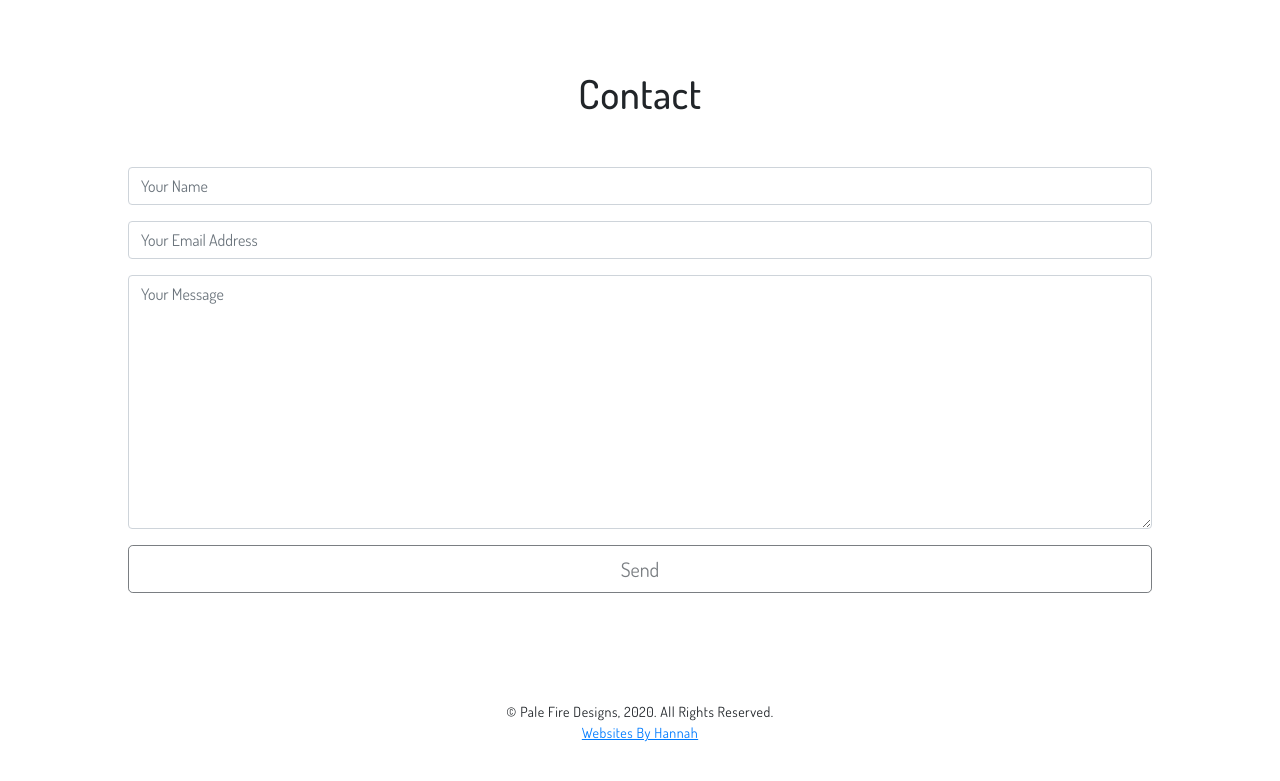
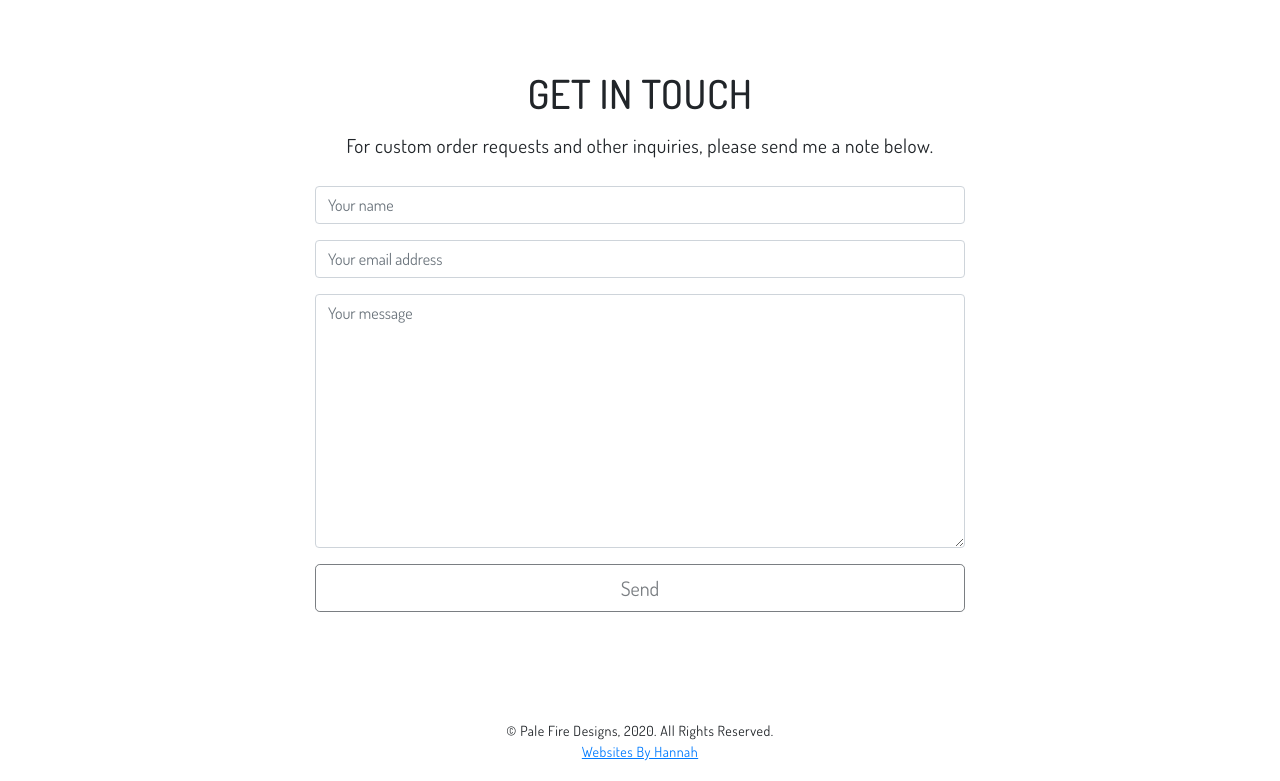
Before and after one commit to HannahStahl/palefiredesigns-new, a React app: page /contact in a window 1280 px wide. Shown: the part 56-837 px from the top of the page. Built offline with nearby package versions, Linux system fonts and the light colour scheme; no server answers.

Commit message:
Styled contact page

```diff
--- a/src/components/About.js
+++ b/src/components/About.js
@@ -4,7 +4,7 @@ import config from '../config';
 
 const About = () => (
   <div>
-    <h1>Meet the Artist: Dale Feuer</h1>
+    <h1>MEET THE ARTIST: DALE FEUER</h1>
     <div className="bio">
       <img src={`${config.publicCloudfrontURL}/palefiredesigns-bio.jpg`} alt="Dale Feuer" />
       {content.bio.map((paragraph) => <p key={paragraph}>{paragraph}</p>)}
--- a/src/components/Checkout.js
+++ b/src/components/Checkout.js
@@ -13,7 +13,7 @@ const Checkout = ({ items, bag, updateBag }) => {
 
   return (
     <div>
-      <h1>Shopping Bag</h1>
+      <h1>SHOPPING BAG</h1>
       {items.length > 0 && (
         bag.length > 0 ? (
           bag.map((item, index) => (
--- a/src/components/Contact.js
+++ b/src/components/Contact.js
@@ -44,20 +44,21 @@ const Contact = () => {
   };
 
   return (
-    <div>
-      <h1>Contact</h1>
+    <div className="contact">
+      <h1>GET IN TOUCH</h1>
+      <p>For custom order requests and other inquiries, please send me a note below.</p>
       <form onSubmit={handleSubmit}>
         <FormGroup controlId="name">
           <FormControl
             type="text"
-            placeholder="Your Name"
+            placeholder="Your name"
             value={name}
             onChange={(e) => updateValue(e, setName)}
           />
         </FormGroup>
         <FormGroup controlId="email">
           <FormControl
-            placeholder="Your Email Address"
+            placeholder="Your email address"
             type="email"
             value={email}
             onChange={(e) => updateValue(e, setEmail)}
@@ -67,7 +68,7 @@ const Contact = () => {
           <FormControl
             rows={10}
             as="textarea"
-            placeholder="Your Message"
+            placeholder="Your message"
             value={message}
             onChange={(e) => updateValue(e, setMessage)}
           />
--- a/src/components/NotFound.js
+++ b/src/components/NotFound.js
@@ -2,7 +2,7 @@ import React from 'react';
 
 const NotFound = () => (
   <div>
-    <h1>Page not found</h1>
+    <h1>PAGE NOT FOUND</h1>
   </div>
 );
 
--- a/src/components/Shop.js
+++ b/src/components/Shop.js
@@ -3,7 +3,7 @@ import config from '../config';
 
 const Shop = ({ items }) => (
   <div>
-    <h1>Shop</h1>
+    <h1>SHOP</h1>
     <div className="items">
       {items.map((item) => (
         <a
--- a/src/index.css
+++ b/src/index.css
@@ -190,6 +190,20 @@ h1 {
   border: solid 1px rgb(0,0,0,0.5);
 }
 
+.contact form {
+  max-width: 650px;
+  margin-left: auto;
+  margin-right: auto;
+}
+
+.contact h1 {
+  margin-bottom: 15px;
+}
+
+.contact p:first-of-type {
+  margin-bottom: 25px;
+}
+
 @media all and (max-width: 991px) {
   .navbar-light .navbar-brand {
     margin-left: 0px;
```
